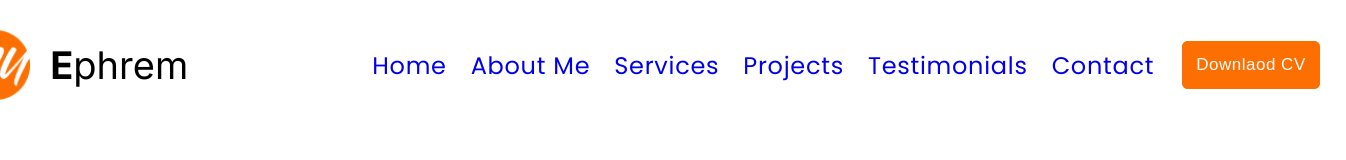
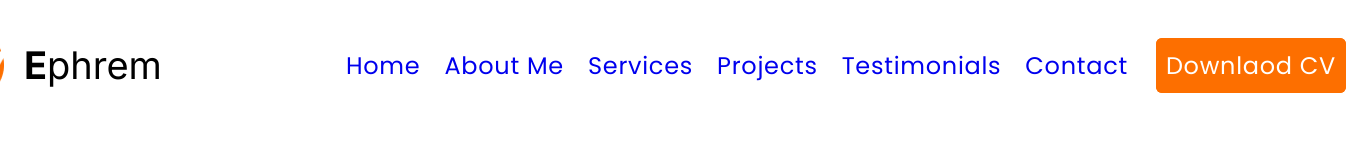
Before and after one commit to ephrem-del/portfolio, a Next.js app: page / in a window 1280 px wide. Shown: the top 160 px of the page, 1346 px wide, since content can reach past the window. Built offline with nearby package versions, Linux system fonts and the light colour scheme; no server answers; the database is empty.

Commit message:
refactor

```diff
--- a/components/hero/Hero.tsx
+++ b/components/hero/Hero.tsx
@@ -30,7 +30,7 @@ const Hero = () => {
                 <div className="flex items-start justify-start gap-2 desktop:mt-[-13px] desktop:text-5xl desktop:flex-col">
                   <h1 className="text-inherit tracking-[0.03em] font-bold font-[inherit] desktop:inline-block desktop:max-w-full desktop:w-[500px] desktop:m-0">{`Flutter`}</h1>
                   <div className=" flex justify-end desktop:mt-[-25px] desktop:self-stretch">
-                    <h1 className="text-inherit tracking-[0.03em] font-bold font-[inherit] desktop:m-0 ">{`Developer `}</h1>
+                    <h1 className="text-inherit tracking-[0.03em] font-bold font-[inherit] desktop:m-0 ">{`Developer`}</h1>
                   </div>
                 </div>
               </div>
--- a/components/lib/firebase-crud/create-data.ts
+++ b/components/lib/firebase-crud/post-data.ts
@@ -107,7 +107,7 @@ function hasImageUrl(doc: any): doc is { imageUrl: string } {
   return "imageUrl" in doc && typeof doc.imageUrl === "string";
 }
 
-const addingData = async () => {
+const postFirestoreData = async () => {
   try {
     for (const [collectionName, documents] of Object.entries(collectionsData)) {
       const collectionRef = collection(db, collectionName);
@@ -136,4 +136,4 @@ const addingData = async () => {
   }
 };
 
-export default addingData;
+export default postFirestoreData;
--- a/components/navigation/navbar.tsx
+++ b/components/navigation/navbar.tsx
@@ -1,4 +1,5 @@
 "use client";
+
 import Image from "next/image";
 import React, { useEffect, useState } from "react";
 import logo from "../../public/subtract.png";
@@ -58,12 +59,12 @@ const Navbar = () => {
           </div>
         </nav>
       </nav>
-      <div className="flex flex-col items-start justify-start  bg-darkorange-100 rounded-md desktop:ml-4">
-        <button className="cursor-pointer [border:none] px-[4px] py-1  rounded-md bg-darkorange-100 flex flex-row items-start justify-start whitespace-nowrap hover:bg-orangered desktop:p-[14px] desktop:text-md">
+      <div className="flex flex-col items-start justify-start bg-darkorange-100 rounded-md desktop:ml-4">
+        <button className="cursor-pointer [border:none] px-[4px]  rounded-md bg-darkorange-100 flex flex-row items-start justify-start whitespace-nowrap hover:bg-orangered desktop:p-[10px]">
           <a
             href={""}
             download="https://console.firebase.google.com/project/portfolio-d5a6b/storage/portfolio-d5a6b.appspot.com/files"
-            className="[text-decoration:none] relative text-md tracking-[0.03em] text-white inline-block z-[1]"
+            className="[text-decoration:none] relative text-2xl font-poppins tracking-[0.03em] text-white inline-block z-[1]"
           >
             Downlaod CV
           </a>
--- a/components/projects/project-card.tsx
+++ b/components/projects/project-card.tsx
@@ -1,23 +1,32 @@
+"use client";
+
 import Image from "next/image";
-import React from "react";
+import React, { useEffect, useState } from "react";
 import { ProjectType } from "../../hooks/useProjectData";
+import imagePlaceholder from "../../public/subtract.png";
 
 const ProjectCard: React.FC<ProjectType> = ({
   imageUrl,
   title,
   description,
 }) => {
+  const [image, setImage] = useState(imagePlaceholder);
+
+  useEffect(() => {
+    if (imageUrl) {
+      setImage(imageUrl as any);
+    }
+  }, [imageUrl]);
+
   return (
     <div className="flex flex-col justify-start text-black rounded-lg">
-      {imageUrl && (
       <Image
-          src={imageUrl}
+        src={image}
         alt="personal image"
         width={320}
         height={200}
         className="h-[200px] w-[320px] relative tablet:h-[400px] tablet:w-[350px]"
       />
-      )}
 
       <h3 className="text-sm text-darkorange-100 pt-3">{title}</h3>
       <h1 className="text-md mt-0 dark:text-white">{description}</h1>
--- a/hooks/useAboutMeData.ts
+++ b/hooks/useAboutMeData.ts
@@ -1,5 +1,5 @@
 import { useEffect, useState } from "react";
-import { getFirestoreData } from "../components/lib/firebase-crud/read-data";
+import { getFirestoreData } from "../components/lib/firebase-crud/get-data";
 
 interface AboutMe {
   skills: string[];
--- a/hooks/useHeroData.ts
+++ b/hooks/useHeroData.ts
@@ -1,5 +1,5 @@
 import { useEffect, useState } from "react";
-import { getFirestoreData } from "../components/lib/firebase-crud/read-data";
+import { getFirestoreData } from "../components/lib/firebase-crud/get-data";
 
 export interface HeroType {
   title: string;
--- a/hooks/useProjectData.ts
+++ b/hooks/useProjectData.ts
@@ -1,5 +1,5 @@
 import { useEffect, useState } from "react";
-import { getFirestoreData } from "../components/lib/firebase-crud/read-data";
+import { getFirestoreData } from "../components/lib/firebase-crud/get-data";
 import { Skills } from "../components/projects/project-section";
 
 export interface ProjectType {
--- a/hooks/useServiceData.ts
+++ b/hooks/useServiceData.ts
@@ -1,5 +1,5 @@
 import { useEffect, useState } from "react";
-import { getFirestoreData } from "../components/lib/firebase-crud/read-data";
+import { getFirestoreData } from "../components/lib/firebase-crud/get-data";
 
 export interface ServiceType {
   id?: string;
--- a/hooks/useTestimonialData.ts
+++ b/hooks/useTestimonialData.ts
@@ -1,5 +1,5 @@
 import { useEffect, useState } from "react";
-import { getFirestoreData } from "../components/lib/firebase-crud/read-data";
+import { getFirestoreData } from "../components/lib/firebase-crud/get-data";
 
 interface TestimonialType {
   name: string;
```
Also changed, not shown: components/lib/firebase-crud/get-data.ts (renamed from components/lib/firebase-crud/read-data.ts). Lines whose indentation alone changed are shown as unchanged.
